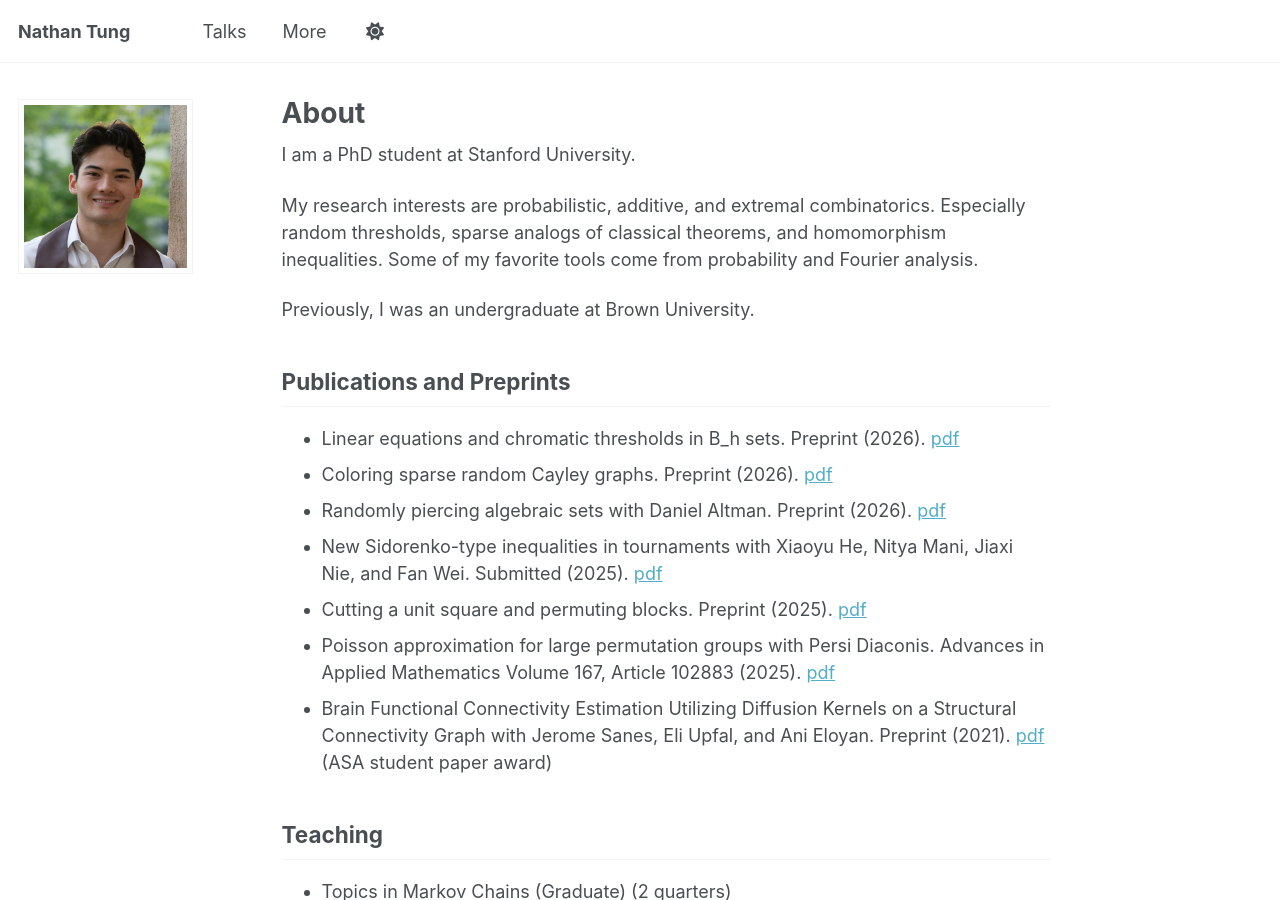
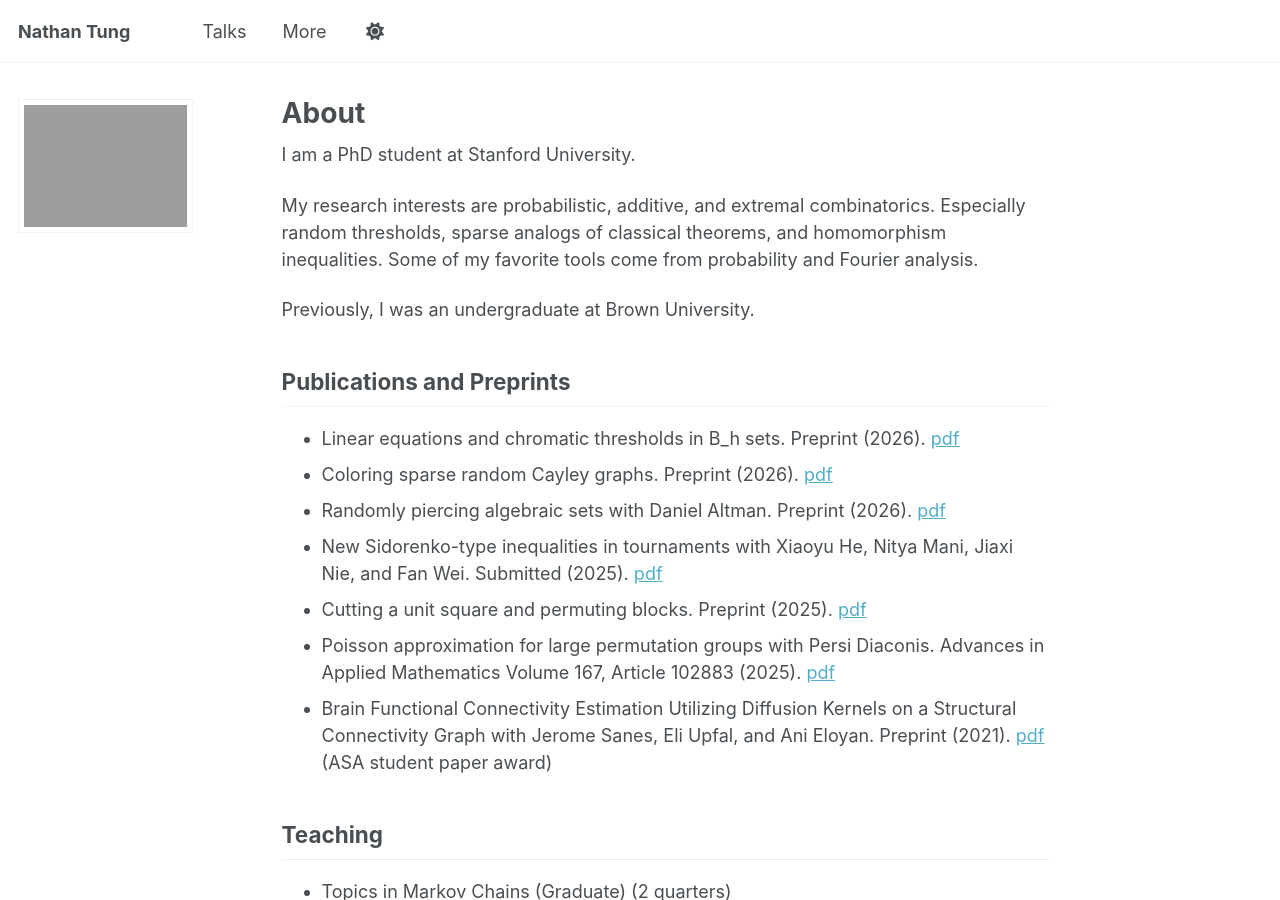
Before and after one commit to njtung/njtung.github.io, a Jekyll site: the page built from _pages/about.md, in a window 1280 px wide and 900 px high. Built offline with Jekyll 4.4.1, drawn with Linux system fonts in a browser that asks for light colours; a script that is not in the unit is left out.

Commit message:
Update _config.yml

```diff
--- a/_config.yml
+++ b/_config.yml
@@ -22,7 +22,7 @@ repository               : "njtung/njtung.github.io"
 #               Additional customization can be done by editing /_includes/author-profile.html
 author:
   # Biographic information
-  avatar           : "profile.png"
+  avatar           : "profile_nocrop.jpeg"
   name             :
   pronouns         : # example: "she/her"
   bio              :
```
